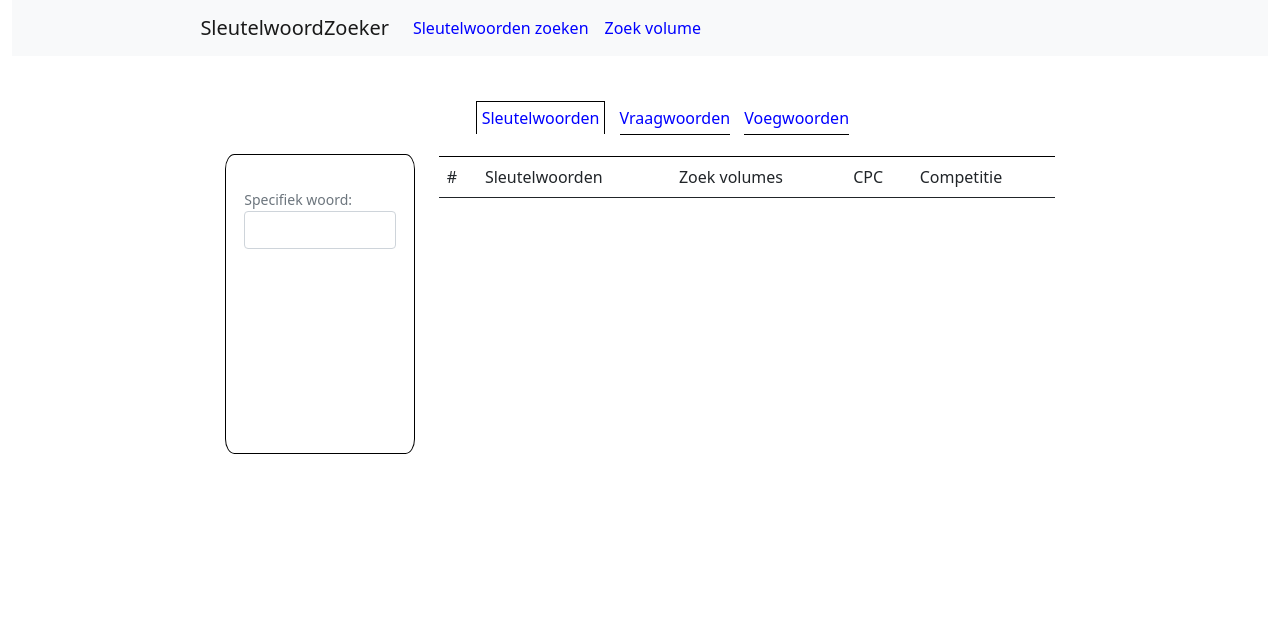
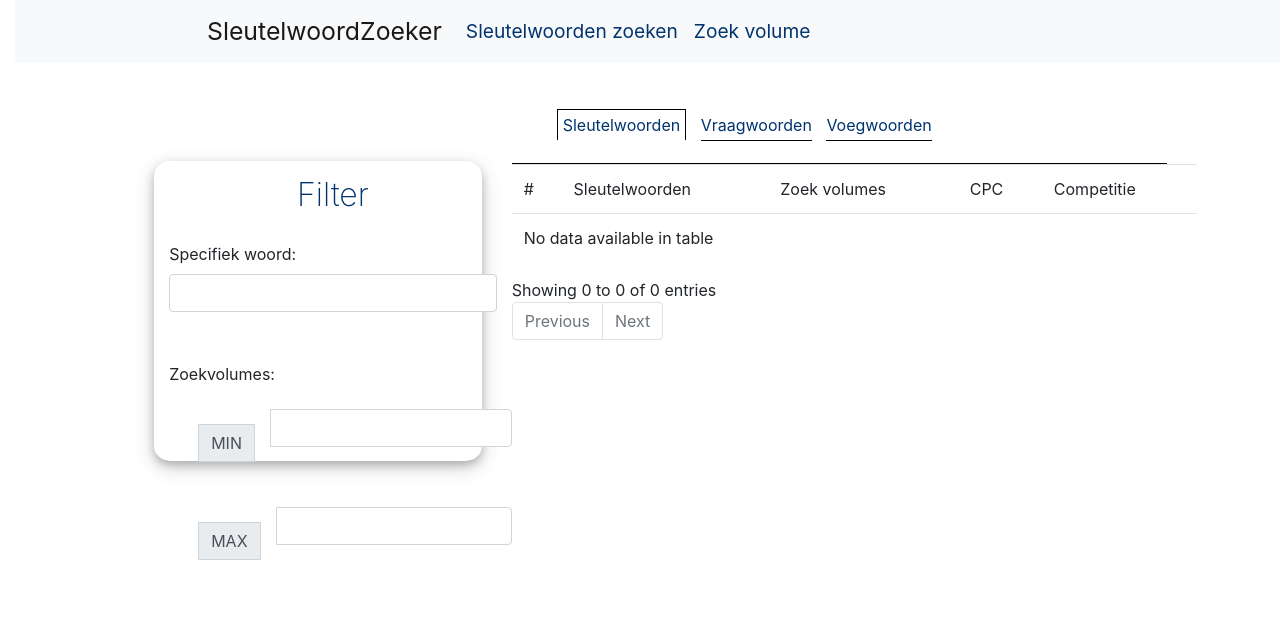
Before and after one commit to nicoripkip/KeywordChecker, a Flask app: template templates/noun.html in a window 1280 px wide. Shown: the top 635 px of the page. Run offline with Flask 2, Linux system fonts and the light colour scheme; the template is opened without the code that fills it, so the values that code supplies are empty; some libraries are stand-ins or nearby versions.

Commit message:
Upgrade van de layout

```diff
--- a/database/database.py
+++ b/database/database.py
@@ -55,7 +55,7 @@ class DatabaseConnection(object):
 
 
     def where(self, param1, param2):
-        self.query.where(param1 == param2)
+        self.query = self.query.where(param1 == param2)
 
         print(self.query)
 
--- a/database/models/user_model.py
+++ b/database/models/user_model.py
@@ -16,7 +16,9 @@ class User(object):
         self.table_name = table
         self.metadata = MetaData();
 
-
+    #
+    # Create a table
+    #
     def table(self):
         return Table(
             self.table_name,
--- a/server.py
+++ b/server.py
@@ -1,8 +1,8 @@
 from http.client import responses
 import os
 from re import template
+from sqlalchemy.sql.ddl import CreateColumn
 from werkzeug.wrappers import response
-
 from werkzeug.wrappers.response import Response
 from library.client import RestClient
 from werkzeug.utils import redirect
@@ -10,10 +10,10 @@ from database.database import DatabaseConnection
 from flask import Flask, render_template, render_template_string, request, Blueprint, session
 from config import DevelopmentConfig
 from google.ads.googleads.client import GoogleAdsClient
-# from google.ads.googleads.error import GoogleAdsException
 from database.models.user_model import User
 from google.api_core import protobuf_helpers
-from flask import sessions
+from library.authentication import Authentication
+import uuid
 client = GoogleAdsClient.load_from_storage("./google-ads.yaml");
 
 
@@ -22,7 +22,6 @@ app = Flask(__name__, template_folder="templates")
 app.secret_key = DevelopmentConfig.SECRET_KEY
 GOOGLE_ADS_SERVICE = "GoogleAdsService"
 _DEFAULT_PAGE_SIZE = 1000
-
 
 
 #
@@ -37,6 +36,8 @@ CRED_PASSWORD = "ac6b5942fae1ce72"
 #
 @app.route("/", methods=["GET"])
 def index():
+    Authentication.register
+
     languages = get_online_data(
         "/v3/keywords_data/google/languages",
         {
@@ -49,8 +50,8 @@ def index():
 
     username = ""
 
-    # if session['username'] != "":
-    #     username = session['username']
+    if "username" in session:
+        username = session['username']
 
     return render_template("home.html", username=username, languages=languages)
 
@@ -95,8 +96,8 @@ def noun_results():
 
     username = ""
 
-    # if session["username"] != "":
-    #     username = session["username"]
+    if "username" in session:
+        username = session["username"]
 
     return render_template("noun.html", words=words, username=username)
 
@@ -106,7 +107,24 @@ def noun_results():
 #
 @app.route('/question', methods=['GET', 'POST'])
 def question_results():
-    return render_template("question.html");
+
+    if request.method == "GET":
+        words = get_many_online_data(
+            "/v3/keywords_data/google/keywords_for_keywords/tasks_ready",
+            {
+                0: CRED_USERNAME,
+                1: CRED_PASSWORD
+            }
+        )
+
+        words = words[0]["tasks"][0]["result"]
+    else:
+        words = []
+
+    if "username" in session:
+        username = session["username"]
+
+    return render_template("question.html", words=words, username=username);
 
 
 #
@@ -114,8 +132,21 @@ def question_results():
 #
 @app.route('/conjuction', methods=['GET', 'POST'])
 def conjuction_results():
-    if request.method == "POST":
-        return render_template("conjuction.html")
+    if request.method == "GET":
+        words = get_many_online_data(
+            "/v3/keywords_data/google/keywords_for_keywords/tasks_ready",
+            {
+                0: CRED_USERNAME,
+                1: CRED_PASSWORD
+            }
+        )
+
+        words = words[0]["tasks"][0]["result"]
+    else:
+        words = []
+
+    if "username" in session:
+        username = session["username"]
 
     return render_template("conjuction.html")
 
@@ -135,7 +166,7 @@ def search_volume():
 def login():
     username = ""
 
-    if session['username'] != "":
+    if "username" in session:
         username = session['username']
         return redirect("/")
 
@@ -153,12 +184,15 @@ def login_check():
 
         connection = DatabaseConnection("127.0.0.1", "keywordchecker", "nikoripkip", "henkdepotvis")
         connection.table(user)
+        connection.get()
+        connection.where(user.c.username, request.form.get("username"))
         connection.where(user.c.password, request.form.get("password"))
         results = connection.execute()
 
         if len(results) > 0:
             session['username'] = results[0][1]
             session['password'] = results[0][2]
+            session['login_key'] = uuid.uuid4()
 
             return redirect("/")
 
@@ -170,8 +204,9 @@ def login_check():
 #
 @app.route('/logout', methods=["get"])
 def logout():
-    session['username'] = ""
-    session['password'] = ""
+    del session['username']
+    del session['password']
+    del session['login_key']
 
     return redirect("/")
 
--- a/static/css/style.css
+++ b/static/css/style.css
@@ -1,6 +1,19 @@
 body {
     margin: 0px;
     padding: 0px;
+}
+
+body div {
+    box-sizing: content-box !important;
+}
+
+.navbar-brand {
+    font-size: 1.55rem !important;
+}
+
+.nav-link {
+    font-size: 1.2rem !important;
+    color: #01346F !important;
 }
 
 .search-container {
@@ -8,33 +21,37 @@ body {
     top: 50%;
     left: 50%;
     transform: translate(-50%, -50%);
+    box-shadow: 0 4px 8px 0 rgba(0, 0, 0, 0.2), 0 6px 20px 0 rgba(0, 0, 0, 0.19);
 }
 
 .search-bar {
     /* width: 100% !important; */
+    height: calc(1.5em + 1.55rem + 2px) !important;
 }
 
 .search-header-container {
     padding-left: 15% !important;
     padding-right: 15% !important;
+    margin-left: 0% !important;
+    margin-right: 0% !important;
 }
 
 .search-link-item {
-    color: blue;
+    color: #01346F;
 }
 
 .search-bar-confirm-btn {
-    color: blue !important;
-    border: 1px solid blue !important;
+    color: #01346F !important;
+    border: 1px solid #01346F !important;
 }
 
 .search-col {
-    margin: 0px;
-    padding: 0px;
+    margin: 0px !important;
+    padding: 0px !important;
 }
 
 .search-language-option {
-    color: blue;
+    color: #01346F;
 }
 
 
@@ -52,7 +69,7 @@ body {
 }
 
 .search-result-navigation-item {
-    color: blue;
+    color: #01346F;
     text-decoration: none;
     padding-bottom: 5px;
     border-bottom: 1px solid black;
@@ -64,6 +81,10 @@ body {
     border-right: 1px solid black;
     border-bottom: 0px;
     padding: 5px;
+}
+
+.result-search-container {
+    box-shadow: 0 4px 8px 0 rgba(0, 0, 0, 0.2), 0 6px 20px 0 rgba(0, 0, 0, 0.19);
 }
 
 .search-result-body-container {
@@ -81,7 +102,7 @@ body {
 }
 
 .login-middle-container {
-    border: 1px solid black;
+    box-shadow: 0 4px 8px 0 rgba(0, 0, 0, 0.2), 0 6px 20px 0 rgba(0, 0, 0, 0.19);
     border-radius: 5%;
     padding: 10px;
 }
@@ -93,20 +114,55 @@ body {
 }
 
 .login-container-header h1 {
-    color: blue;
+    color: #01346F;
+    font-size: 2.95rem;
+    font-weight: 200 !important;
+}
+
+.search-login-icon {
+    width: 60px !important;
+    text-align: center !important;
+}
+
+.search-login-icon i {
+    text-align: center !important;
+    margin-left: 10px;
+    color: #01346F;
+}
+
+.search-login-form-item {
+    height: calc(1.5em + 1.35rem + 2px) !important;
 }
 
 .btn-login {
     color: #ffffff !important;
-    background-color: blue !important;
+    background-color: #01D486 !important;
+}
+
+.btn-login:hover{
+    color: #fff;
+    background-color: #01346F !important;
+}
+
+
+.search-result-filter-header {
+    margin: 0 !important;
+    padding: 0 !important;
+}
+
+.search-result-filter-header-title {
+    color: #01346F;
+    font-weight: 200;
+    text-align: center;
 }
 
 .search-result-filter-container {
     width: 100%;
     height: 300px;
-    border: 1px solid #000;
     border-radius: 5%;
     margin-top: 98px;
+    box-shadow: 0 4px 8px 0 rgba(0, 0, 0, 0.2), 0 6px 20px 0 rgba(0, 0, 0, 0.19);
+
 }
 
 .search-result-filter-container div div {
--- /dev/null
+++ b/static/js/style.js
@@ -0,0 +1,56 @@
+let table_data = document.getElementById('result-table-tbody').children;
+let filter = document.getElementById('filter-word');
+
+
+filter.onchange = () => {
+    data = filter_word(filter.value)
+
+    t = table_data[0].parentNode;
+
+    clear_table();
+
+    for (let i = 0; i < data.length; i++) {
+        t.appendChild(data[i]);
+    }
+}
+
+
+function filter_word(word) {
+    result = [];
+
+    for (let i = 0; i < table_data.length; i++) {
+        if (table_data[i].children[1].textContent.includes(word) && word != "") {
+            console.log(table_data[i].children[1].textContent)
+
+            result.push(table_data[i]);
+        } else {
+            result.push(    [i]);
+        }
+    }
+
+    return result;
+}
+
+
+function clear_table() {
+    let t = table_data[0].parentNode;
+
+    while(t.firstChild) {
+        t.removeChild(t.lastChild);
+    }
+}
+
+
+$('#table_id').DataTable({
+    "paging": true,
+    "lengthChange": false,
+    "pageLength": 100,
+    "searching": false,
+    "ordering": true,
+    "info": true,
+    "autoWidth": false,
+    "responsive": true,
+    "language": {
+        "url": "//cdn.datatables.net/plug-ins/1.10.24/i18n/Dutch.json",
+    },
+});
--- a/templates/noun.html
+++ b/templates/noun.html
@@ -6,7 +6,7 @@
 
         <link rel="stylesheet" type="text/css" href="{{ url_for('static', filename='css/style.css') }}" />
         <!-- CSS only -->
-        <link href="https://cdn.jsdelivr.net/npm/bootstrap@5.0.1/dist/css/bootstrap.min.css" rel="stylesheet" integrity="sha384-+0n0xVW2eSR5OomGNYDnhzAbDsOXxcvSN1TPprVMTNDbiYZCxYbOOl7+AMvyTG2x" crossorigin="anonymous">
+        <link rel="stylesheet" href="https://cdn.jsdelivr.net/npm/bootstrap@4.6.0/dist/css/bootstrap.min.css" integrity="sha384-B0vP5xmATw1+K9KRQjQERJvTumQW0nPEzvF6L/Z6nronJ3oUOFUFpCjEUQouq2+l" crossorigin="anonymous">
     </head>
 
     <body>
@@ -17,7 +17,7 @@
                 <div class="collapse navbar-collapse" id="navbarSupportedContent">
                     <ul class="navbar-nav mr-auto">
                         <li class="nav-item">
-                            <a class="nav-link search-link-item" href="#" style="color: blue;">Sleutelwoorden zoeken</a>
+                            <a class="nav-link search-link-item" href="/" style="color: blue;">Sleutelwoorden zoeken</a>
                         </li>
                         <li class="nav-item">
                             <a class="nav-link search-link-item" href="#" style="color: blue;">Zoek volume</a>
@@ -37,14 +37,34 @@
             </nav>
 
             <div class="row">
-                <div class="col-md-2"></div>
-                <div class="col-md-2">
+                <div class="col-md-1"></div>
+                <div class="col-md-3">
                     <div class="search-result-filter-container">
                         <div class="row">
                             <div class="col-md-12">
+                                <div class="search-result-filter-header">
+                                    <h2 class="search-result-filter-header-title">Filter</h2>
+                                </div>
+
                                 <div class="form-group">
                                     <label class="form-text">Specifiek woord:</label>
-                                    <input type="text" name="word" class="form-control" />
+                                    <input type="text" name="word" id="filter-word" class="form-control" />
+                                </div>
+
+                                <div class="form-group">
+                                    <label class="form-text">Zoekvolumes: </label>
+                                    <div class="input-group">
+                                        <div class="input-group-append">
+                                            <label class="input-group-text" id="min-volume-append">MIN</label>
+                                        </div>
+                                        <input type="number" name="min_volume" class="form-control" aria-describedby="min-volume-append" />
+                                    </div>
+                                    <div class="input-group">
+                                        <div class="input-group-append">
+                                            <label class="input-group-text" id="max-volume-append">MAX</label>
+                                        </div>
+                                        <input type="number" name="min_volume" class="form-control" aria-describedby="max-volume-append" />
+                                    </div>
                                 </div>
                             </div>
                         </div>
@@ -68,7 +88,7 @@
                     </div>
 
                     <div class="search-result-body-container">
-                        <table class="table">
+                        <table class="table" id="table_id">
                             <thead>
                                 <tr>
                                     <td>#</td>
@@ -79,7 +99,7 @@
                                 </tr>
                             </thead>
 
-                            <tbody>
+                            <tbody id="result-table-tbody">
                                 {% for x in words %}
                                     <tr>
                                         <td>#</td>
@@ -96,5 +116,10 @@
                 <div class="col-md-2"></div>
             </div>
         </div>
+
+        <script src="https://code.jquery.com/jquery-3.6.0.js" integrity="sha256-H+K7U5CnXl1h5ywQfKtSj8PCmoN9aaq30gDh27Xc0jk=" crossorigin="anonymous"></script>
+        <script type="text/javascript" charset="utf8" src="https://cdn.datatables.net/1.10.24/js/jquery.dataTables.js"></script>
+        <script type="text/javascript" charset="utf8" src="https://cdn.datatables.net/1.10.24/js/dataTables.bootstrap4.min.js"></script>
+        <script src="{{ url_for('static', filename='js/style.js') }}"></script>
     </body>
 </html>
```
Also changed, not shown: library/authentication.py (added, +37 -0 lines), library/locations.py (added, +19 -0 lines), templates/home.html (+8 -9 lines), templates/login.html (+20 -7 lines).
